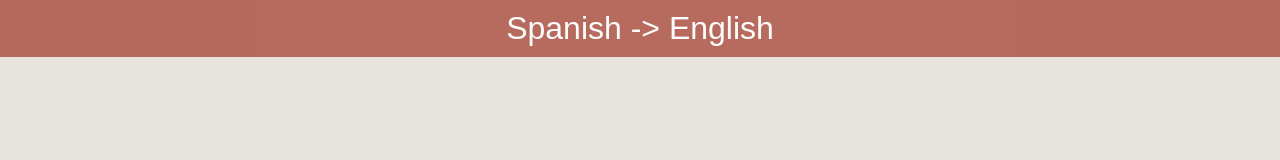
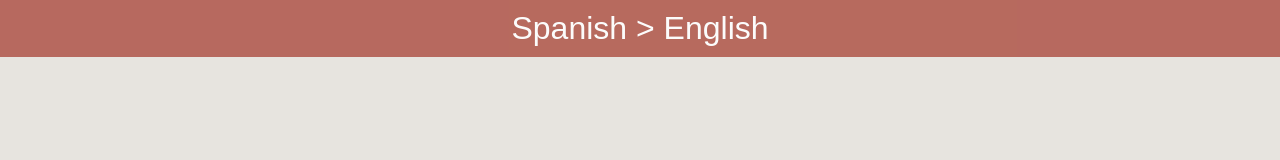
Before and after one commit to ilonacodes/flashcards-training, a React (Create React App) app: page / in a window 1280 px wide. Shown: the top 160 px of the page. Built offline with nearby package versions, Linux system fonts and the light colour scheme.

Commit message:
Redesign arrow for invert language button

```diff
--- a/src/components/Flashcard.js
+++ b/src/components/Flashcard.js
@@ -11,7 +11,7 @@ export const FlashcardPresentation = ({flashcardModel, flip, translationHidden,
 
   return <div>
     <button className="invert-translation" onClick={invertTranslation}>
-    {translationHidden ? "Spanish -> English" : "English -> Spanish"}
+    {translationHidden ? "Spanish > English" : "English > Spanish"}
     </button>
     <div className="flashcard-container">
       <div className={flashcardClassName} onClick={e => flip(translationHidden)}>
```
